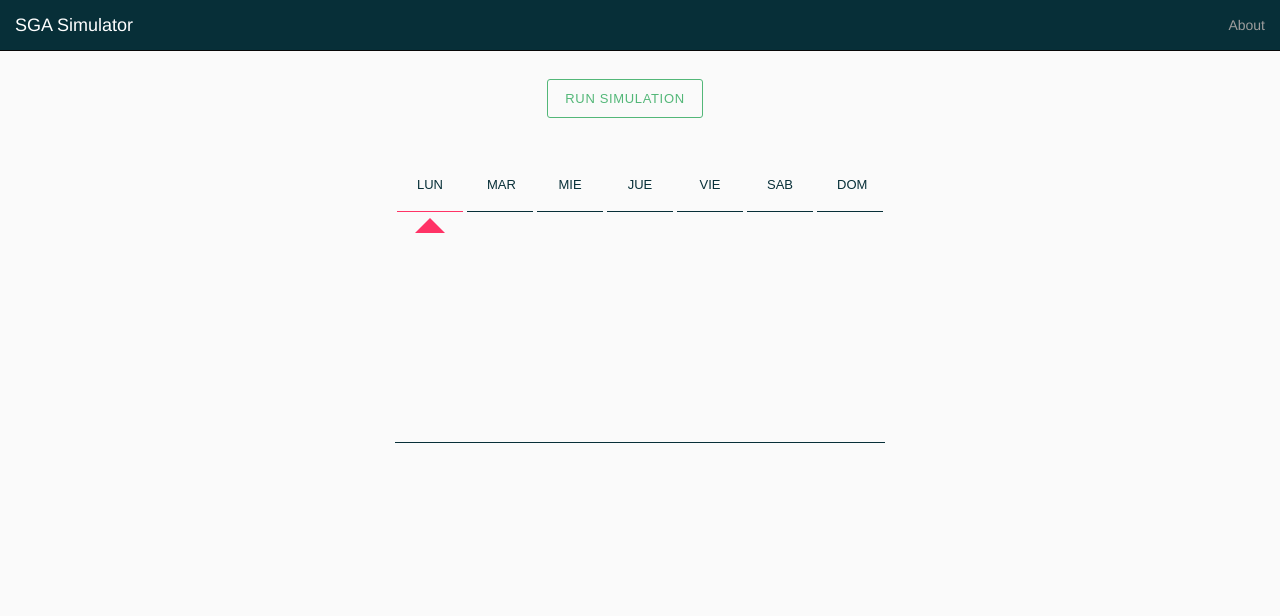
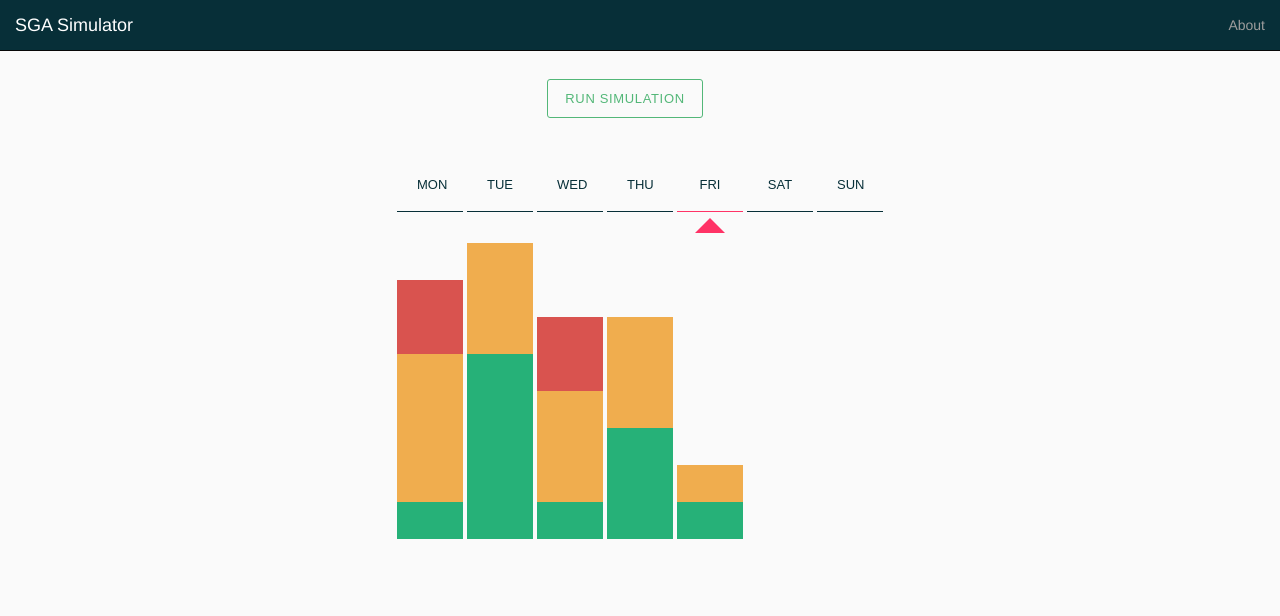
Before and after one commit to gromarion/SS-SGA-Simulation, a website: page web-ui/app/index.html at #/home in a window 1280 px wide. Drawn offline with Linux system fonts and the light colour scheme.

Commit message:
adding days graph

```diff
--- a/web-ui/app/home/home.html
+++ b/web-ui/app/home/home.html
@@ -5,16 +5,16 @@
 
     <div class="simulator">
         <div class="days-graph">
-            <div ng-repeat="day in snapshot"
+            <div ng-repeat="day in snapshot.days"
                  class="day"
                  ng-class="{selected: selected === day.title}">{{day.title}}</div>
         </div>
         <div class="students-graph">
-            <div ng-repeat="day in snapshot"
+            <div ng-repeat="day in snapshot.days"
                  class="students-per-day">
-                 <div class="matriculation-fail"></div>
-                 <div class="matriculation-conflict"></div>
-                 <div class="matriculation-success"></div>
+                 <div ng-attr-id="{{'#' + day.title + '-fail'}}" class="matriculation-fail"></div>
+                 <div ng-attr-id="{{'#' + day.title + '-conflict'}}" class="matriculation-conflict"></div>
+                 <div ng-attr-id="{{'#' + day.title + '-success'}}" class="matriculation-success"></div>
             </div>
         </div>
     </div>
--- a/web-ui/app/home/homeCtrl.js
+++ b/web-ui/app/home/homeCtrl.js
@@ -2,51 +2,90 @@
 
 angular.module('sgaSimulator.controllers')
 
-.controller('HomeCtrl', ['$scope', '$state', function($scope, $state) {
-    $scope.snapshot = [
+.controller('HomeCtrl', ['$scope', '$state', '$timeout', function($scope, $state, $timeout) {
+
+    var maxPx = jQuery(document.getElementsByClassName('students-graph')[0]).height();
+
+    function calcHeight(studentsValue, maxStudents) {
+        return studentsValue * maxPx / maxStudents;
+    }
+
+    function updateElemHeight(section, maxStudents) {
+      debugger
+        section.elem.style.height = calcHeight(section.value, maxStudents) + 'px';
+    };
+
+    $scope.updateMatriculationGraph = function(snapshot) {
+        snapshot.days.forEach(function(day) {
+            var barSections = [
+              {
+                elem: document.getElementById('#' + day.title + '-success'),
+                value: day.matriculationSuccess
+              },{
+                elem: document.getElementById('#' + day.title + '-fail'),
+                value: day.matriculationFail
+              },{
+                elem: document.getElementById('#' + day.title + '-conflict'),
+                value: day.matriculationConflict
+              }
+            ];
+
+            _.map(barSections, function(section) {
+              updateElemHeight(section, snapshot.maxStudents);
+            });
+        });
+    };
+
+    $scope.snapshot = {
+      maxStudents: 10,
+      days: [
       {
-        title: 'LUN',
-        matriculationSuccess: 8,
-        matriculationConflict: 1,
+        title: 'MON',
+        matriculationSuccess: 1,
+        matriculationConflict: 4,
         matriculationFail: 2
       },
       {
-        title: 'MAR',
+        title: 'TUE',
         matriculationSuccess: 5,
         matriculationConflict: 3,
         matriculationFail: 0
       },
       {
-        title: 'MIE',
+        title: 'WED',
         matriculationSuccess: 1,
         matriculationConflict: 3,
         matriculationFail: 2
       },
       {
-        title: 'JUE',
-        matriculationSuccess: 4,
+        title: 'THU',
+        matriculationSuccess: 3,
         matriculationConflict: 3,
-        matriculationFail: 2
+        matriculationFail: 0
       },
       {
-        title: 'VIE',
-        matriculationSuccess: 4,
-        matriculationConflict: 3,
-        matriculationFail: 2
+        title: 'FRI',
+        matriculationSuccess: 1,
+        matriculationConflict: 1,
+        matriculationFail: 0
       },
       {
-        title: 'SAB',
-        matriculationSuccess: 4,
-        matriculationConflict: 3,
-        matriculationFail: 2
+        title: 'SAT',
+        matriculationSuccess: 0,
+        matriculationConflict: 0,
+        matriculationFail: 0
       },
       {
-        title: 'DOM',
-        matriculationSuccess: 4,
-        matriculationConflict: 3,
-        matriculationFail: 2
-      }
-    ];
+        title: 'SUN',
+        matriculationSuccess: 0,
+        matriculationConflict: 0,
+        matriculationFail: 0
+      }]
+    };
 
-    $scope.selected = 'LUN';
+    $scope.selected = 'FRI';
+
+    $timeout(function() {
+      $scope.updateMatriculationGraph($scope.snapshot);
+    }, 2000);
 }]);
--- a/web-ui/app/styles/less/simulator.less
+++ b/web-ui/app/styles/less/simulator.less
@@ -48,26 +48,33 @@
 
   .students-graph {
 
-    @max-height: 200px;
+    @max-height: 400px;
 
     position: relative;
     display: block;
     text-align: center;
-    border-bottom: 1px solid;
-    margin-top: @max-height + 30px;
+    margin-top: 1px;
+    padding-top: 30px;
+    height: @max-height;
+    width: 100%;
 
     .students-per-day {
 
+      margin-left: 2px;
+      margin-right: 2px;
+      width: @totalWidth / 7 - 4px;
+      display: inline-block;
+
       .matriculation-fail {
-
+        background-color: #D9534F;
       }
 
       .matriculation-success {
-
+        background-color: #26B178;
       }
 
       .matriculation-conflict {
-
+        background-color: #F0AD4E;
       }
     }
   }
```
Also changed, not shown: web-ui/app/styles/css/app.css.
